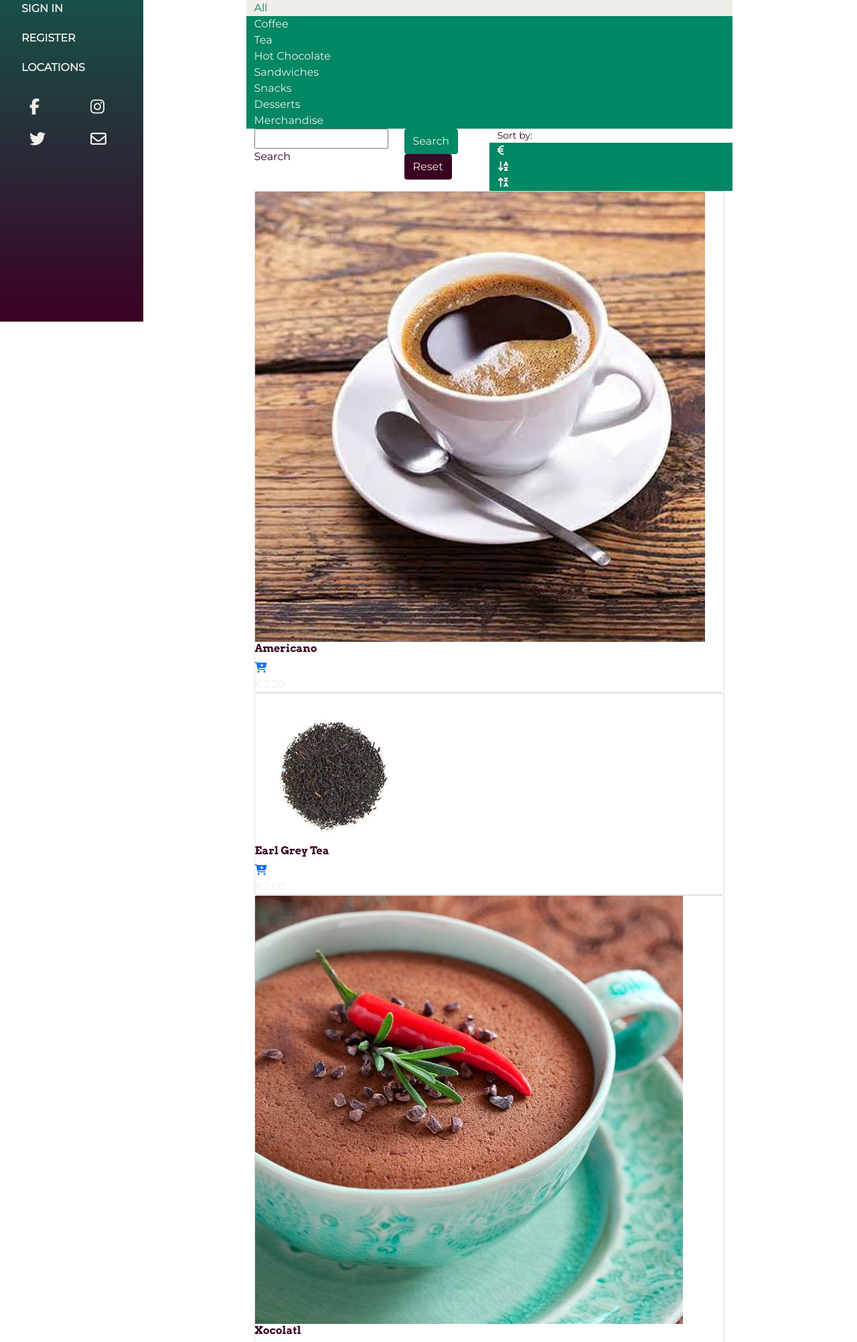
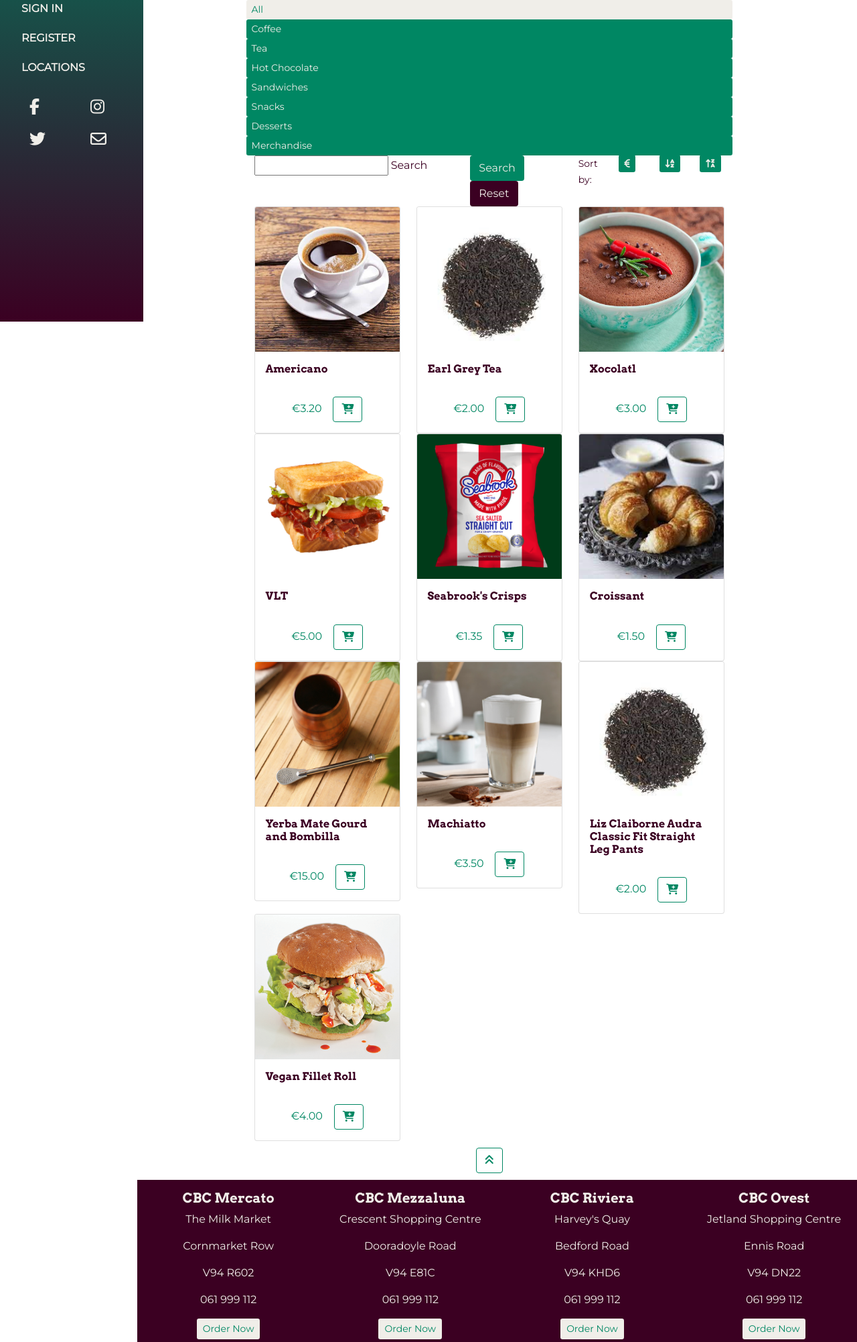
Before and after one commit to kiehozero/bella-ciao, a Django app: page /products/ in a window 1280 px wide. Shown: the part 320-2323 px from the top of the page at 67% size. Run offline with Django 3.2, Linux system fonts and the light colour scheme; data comes from the database, SQL or seed files in the repository; some libraries are stand-ins or nearby versions.

```diff
--- a/products/templates/products/products.html
+++ b/products/templates/products/products.html
@@ -21,44 +21,44 @@ Products |
 <div class="container">
 
     <!-- Preset product filters -->
-    <div class="row center-align">
-        <a class="waves-effect waves-light btn-small filter-button
+    <div class="row justify-content center">
+        <a class="btn-sm filter-button
         {% if current_categories == None %} back-offwhite text-green{% else %} back-green text-offwhite{% endif %}"
             href="{% url 'products' %}">
             All
         </a>
         <!-- Bugfix #1: Category selection highlighting -->
-        <a class="waves-effect waves-light btn-small filter-button
+        <a class="btn-sm filter-button
         {% if 'coffee' == cat_list %} back-offwhite text-green{% else %} back-green text-offwhite{% endif %}"
             href="{% url 'products' %}?category=coffee">
             Coffee
         </a>
-        <a class="waves-effect waves-light btn-small filter-button
+        <a class="btn-sm filter-button
         {% if 'tea' == cat_list %} back-offwhite text-green{% else %} back-green text-offwhite{% endif %}"
             href="{% url 'products' %}?category=tea">
             Tea
         </a>
-        <a class="waves-effect waves-light btn-small filter-button
+        <a class="btn-sm filter-button
         {% if 'hot_chocolate' == cat_list %} back-offwhite text-green{% else %} back-green text-offwhite{% endif %}"
             href="{% url 'products' %}?category=hot_chocolate">
             Hot Chocolate
         </a>
-        <a class="waves-effect waves-light btn-small filter-button
+        <a class="btn-sm filter-button
         {% if 'sandwiches' == cat_list %} back-offwhite text-green{% else %} back-green text-offwhite{% endif %}"
             href="{% url 'products' %}?category=sandwiches">
             Sandwiches
         </a>
-        <a class="waves-effect waves-light btn-small filter-button
+        <a class="btn-sm filter-button
         {% if 'snacks' == cat_list %} back-offwhite text-green{% else %} back-green text-offwhite{% endif %}"
             href="{% url 'products' %}?category=snacks">
             Snacks
         </a>
-        <a class="waves-effect waves-light btn-small filter-button
+        <a class="btn-sm filter-button
         {% if 'desserts' == cat_list %} back-offwhite text-green{% else %} back-green text-offwhite{% endif %}"
             href="{% url 'products' %}?category=desserts">
             Desserts
         </a>
-        <a class="waves-effect waves-light btn-small filter-button
+        <a class="btn-sm filter-button
         {% if 'merchandise' == cat_list %} back-offwhite text-green{% else %} back-green text-offwhite{% endif %}"
             href="{% url 'products' %}?category=merchandise">
             Merchandise
@@ -66,13 +66,13 @@ Products |
     </div>
 
     <!-- Search box and counter taken from Code Institute task manager tutorial -->
-    <div class="row center-align text-red">
-        <div class="col s12 l8">
+    <div class="row justify-content-center text-red">
+        <div class="col-sm-12 col-md-8">
             <form method="GET" action="{% url 'products' %}">
-                <div class="row valign-wrapper center-align">
+                <div class="row valign-wrapper justify-content-center">
 
                     <!-- Search Box -->
-                    <div class="input-field col s12 l8">
+                    <div class="input-field col-sm-12 col-md-8">
                         <!-- Not functioning with sort buttons, does the search item just need adding to if statement
                         in HTML below (see bugfix #2 note) -->
                         <input name="search" minlength="3" class="validate" type="text" required>
@@ -80,13 +80,12 @@ Products |
                     </div>
 
                     <!-- Buttons -->
-                    <div class="col s12 l4">
-                        <button type="submit" class="btn search-button text-offwhite back-green waves-effect waves-light"
-                            id="searchButton">
+                    <div class="col-sm-12 col-md-4">
+                        <button type="submit" class="btn search-button text-offwhite back-green" id="searchButton">
                             Search
                         </button>
-                        <a href="{% url 'products' %}"
-                            class="btn search-button text-offwhite back-red waves-effect waves-light" id="searchReset">
+                        <a href="{% url 'products' %}" class="btn search-button text-offwhite back-red"
+                            id="searchReset">
                             Reset
                         </a>
                     </div>
@@ -96,40 +95,48 @@ Products |
         </div>
 
         <!-- Needs to work when filtered by category -->
-        <div class="col s12 l4 valign-wrapper">
-            <div class="row center-align">
+        <div class="col-sm-12 col-md-4">
+            <div class="row">
+                <div class="col">
                 <small class="text-red">Sort by:&nbsp;&nbsp;</small>
+                </div>
+                <div class="col">
                 <!-- Bugfix #2: Category sorting -->
                 <a href="{% if cat_list == None %}
                              {% url 'products' %}?sort=price&direction=asc
                          {% else %}
                              {% url 'products' %}?category={{ cat_list }}&sort=price&direction=asc
                          {% endif %}"
-                    class="btn-small filter-button waves-effect waves-light {% if current_sort == 'price_asc' %}back-offwhite text-green{% else %}back-green text-offwhite{% endif %}">
+                    class="btn-sm filter-button {% if current_sort == 'price_asc' %}back-offwhite text-green{% else %}back-green text-offwhite{% endif %}">
                     <i class="fas fa-euro-sign"></i>
                 </a>
+                </div>
+                <div class="col">
                 <a href="{% if cat_list == None %}
                              {% url 'products' %}?sort=price&direction=asc
                          {% else %}
                              {% url 'products' %}?category={{ cat_list }}&sort=name&direction=asc
                          {% endif %}"
-                    class="btn-small filter-button waves-effect waves-light {% if current_sort == 'name_asc' %}back-offwhite text-green{% else %}back-green text-offwhite{% endif %}">
+                    class="btn-sm filter-button {% if current_sort == 'name_asc' %}back-offwhite text-green{% else %}back-green text-offwhite{% endif %}">
                     <i class="fas fa-sort-alpha-down"></i>
                 </a>
+                </div>
+                <div class="col">
                 <a href="{% if cat_list == None %}
                              {% url 'products' %}?sort=price&direction=asc
                          {% else %}
                              {% url 'products' %}?category={{ cat_list }}&sort=name&direction=desc
                          {% endif %}"
-                    class="btn-small filter-button waves-effect waves-light {% if current_sort == 'name_desc' %}back-offwhite text-green{% else %}back-green text-offwhite{% endif %}">
+                    class="btn-sm filter-button {% if current_sort == 'name_desc' %}back-offwhite text-green{% else %}back-green text-offwhite{% endif %}">
                     <i class="fas fa-sort-alpha-up-alt"></i>
                 </a>
                 </div>
             </div>
         </div>
+    </div>
 
     {% if search_term or current_categories or current_sort != 'None_None' %}
-    <div class="row center-align">
+    <div class="row justify-content-center">
         <span>
             <small>
                 <!-- needs to switch to category.render_name somehow -->
@@ -144,45 +151,44 @@ Products |
 
         {% for product in products %}
 
-        <div class="col s12 l4">
+        <div class="col-sm-12 col-md-4">
+
             <div class="card shop-card">
-                <div class="card-image">
                 {% if product.image %}
                 <a href="{% url 'view_product' product.id %}">
-                        <!-- change to modal -->
-                        <img src="{{ product.image.url }}" alt="{{ product.name }}" class="product-image">
+                    <img src="{{ product.image.url }}" alt="{{ product.name }}" class="product-image card-img-top">
                 </a>
                 {% else %}
-                    <img src="{{ MEDIA_URL }}placeholder.png" alt="{{ product.name }}">
+                <img src="{{ MEDIA_URL }}placeholder.png" alt="{{ product.name }}" class="product-image card-img-top">
                 {% endif %}
-                </div>
-                <div class="card-content">
-                    <h6>
+                <div class="card-body">
+                    <h6 class="card-title">
                         <a href="{% url 'view_product' product.id %}" class="text-red">{{ product.name }}</a>
                     </h6>
-                </div>
-                <div class="card-action text-offwhite right" style="width: 50%;">
-                    <a href="#">
+                    <br>
+
+                    <div class="row justify-content-center">
+                        <div class="col text-center text-green">
+                            €{{ product.price }}
+                            &nbsp;&nbsp;
+                            <a href="#" class="btn btn-outline-success text-green text-center">
                                 <i class="fas fa-cart-plus"></i>
                                 <!-- Need a modal here that asks for size, milk or flavour where relevant -->
                             </a>
                         </div>
-                <div class="card-action text-offwhite left" style="width: 50%;">
-                    €{{ product.price }}
                     </div>
                 </div>
             </div>
-
+        </div>
         {% endfor %}
-
     </div>
 
-</div>
-
-<div class="fixed-action-btn">
-    <a class="btn-floating btn-large back-green text-offwhite" id="backToTop">
+    <div class="row" style="margin-top: 10px; margin-bottom: 10px;">
+        <div class="col d-flex justify-content-center btt-col">
+            <a class="btn btn-outline-success text-green" id="backToTop">
                 <i class="fas fa-angle-double-up"></i>
             </a>
+        </div>
     </div>
 
     {% endblock %}
@@ -193,8 +199,8 @@ Products |
     {{ block.super }}
     <!-- idea taken from Boutique Ado -->
     <script type="text/javascript">
-    $('#backToTop').click(function() {
-        window.scrollTo(0,0)
+        $('#backToTop').click(function () {
+            window.scrollTo(0, 0)
         })
     </script>
     {% endblock %}
--- a/static/css/base.css
+++ b/static/css/base.css
@@ -202,6 +202,10 @@ a.view-cart-toast:hover {
     border-color: #008763;
 }
 
+.btn-outline-success {
+    border-color: #008763;
+}
+
 .btn-outline-success:hover {
     background-color: #008763;
     border-color: #008763;
```
Also changed, not shown: products/static/products/css/product.css (+8 -1 lines). Lines whose indentation alone changed are shown as unchanged.
